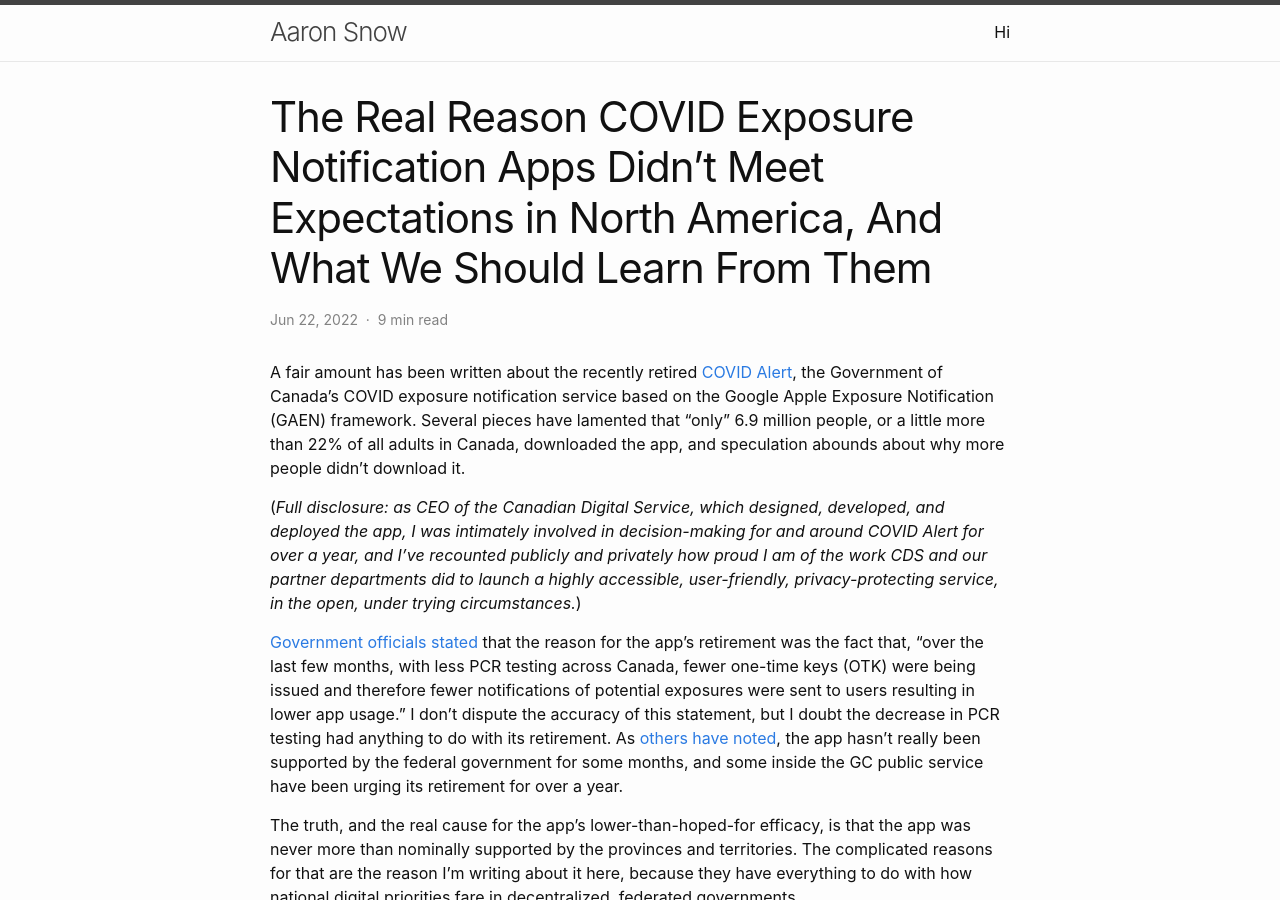
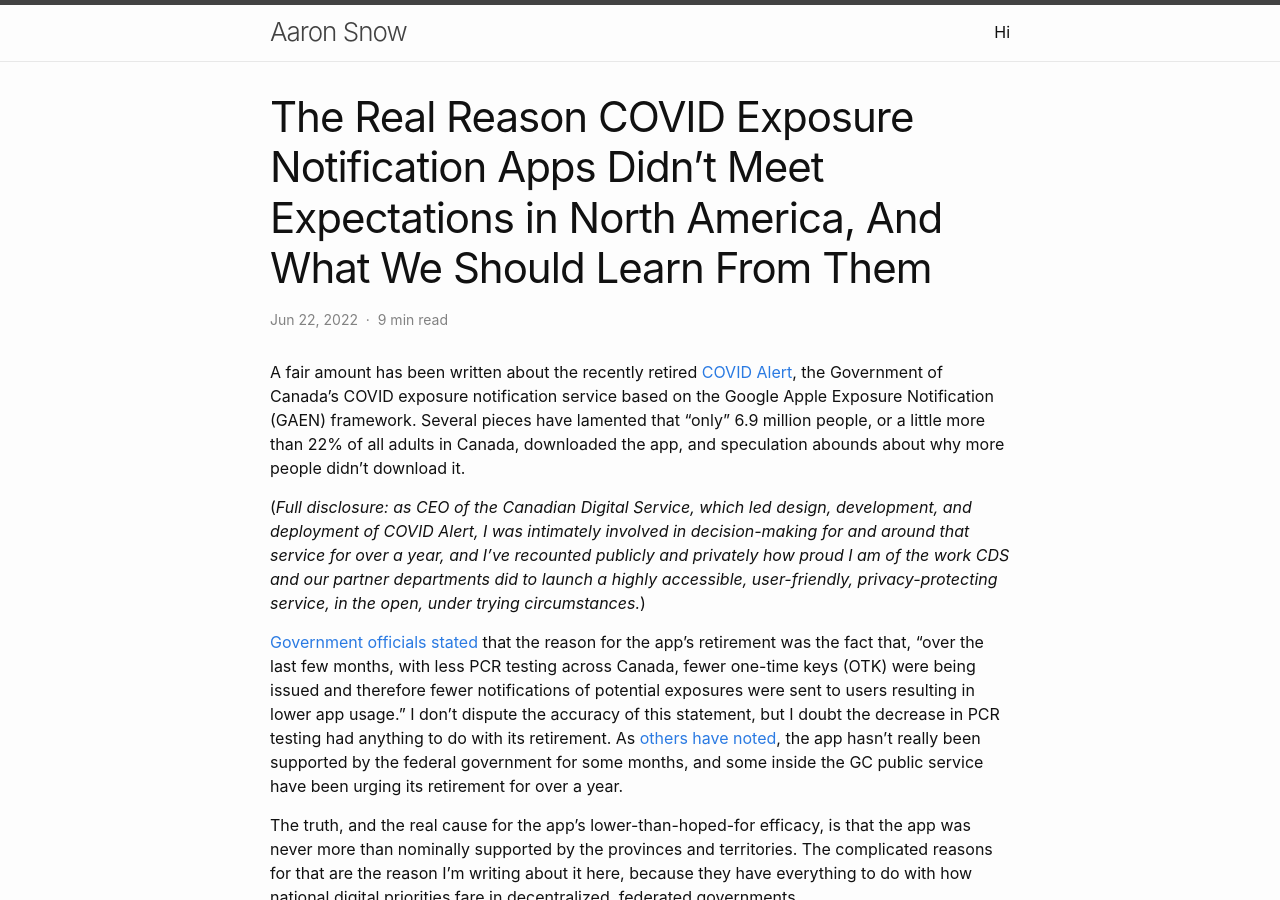
Before and after one commit to aaronsnow/aaronsnow.github.io, a Jekyll site: the page built from _posts/2022-06-22-the-real-reason-exposure-notification-apps-didnt-meet-expectations.md, in a window 1280 px wide and 900 px high. Built offline with Jekyll 4.4.1, drawn with Linux system fonts in a browser that asks for light colours.

Commit message:
tweak language re: design/development of the app to reflect CDS was not alone

```diff
--- a/_posts/2022-06-22-the-real-reason-exposure-notification-apps-didnt-meet-expectations.md
+++ b/_posts/2022-06-22-the-real-reason-exposure-notification-apps-didnt-meet-expectations.md
@@ -10,7 +10,7 @@
 
 <!--more-->
 
-(_Full disclosure: as CEO of the Canadian Digital Service, which designed, developed, and deployed the app, I was intimately involved in decision-making for and around COVID Alert for over a year, and I’ve recounted publicly and privately how proud I am of the work CDS and our partner departments did to launch a highly accessible, user-friendly, privacy-protecting service, in the open, under trying circumstances._)
+(_Full disclosure: as CEO of the Canadian Digital Service, which led design, development, and deployment of COVID Alert, I was intimately involved in decision-making for and around that service for over a year, and I’ve recounted publicly and privately how proud I am of the work CDS and our partner departments did to launch a highly accessible, user-friendly, privacy-protecting service, in the open, under trying circumstances._)
 
 [Government officials stated](https://www.canada.ca/en/health-canada/news/2022/06/statement-from-health-canada-on-decommissioning-covid-alert.html) that the reason for the app’s retirement was the fact that, “over the last few months, with less PCR testing across Canada, fewer one-time keys (OTK) were being issued and therefore fewer notifications of potential exposures were sent to users resulting in lower app usage.” I don’t dispute the accuracy of this statement, but I doubt the decrease in PCR testing had anything to do with its retirement. As [others have noted](https://www.ctvnews.ca/health/coronavirus/covid-alert-app-still-active-but-rarely-used-to-record-positive-tests-1.5723556), the app hasn’t really been supported by the federal government for some months, and some inside the GC public service have been urging its retirement for over a year.
 
```
